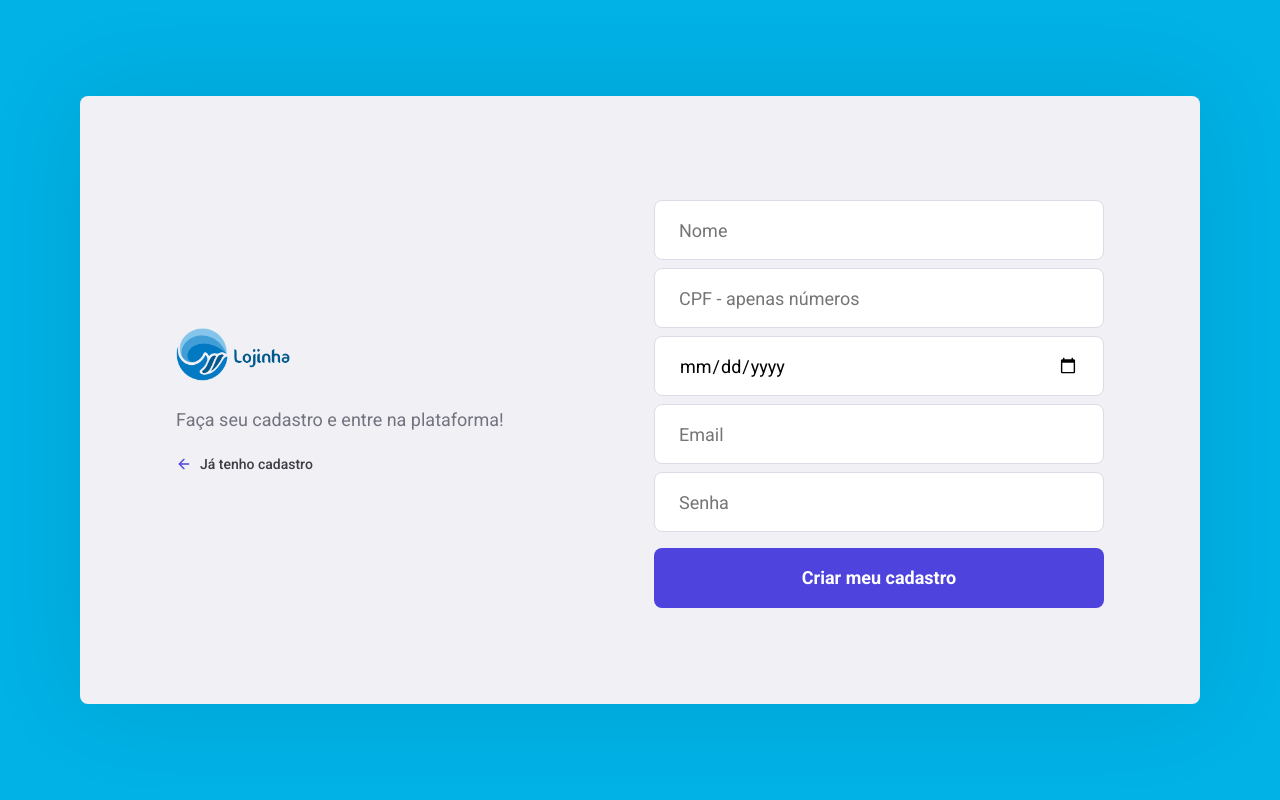
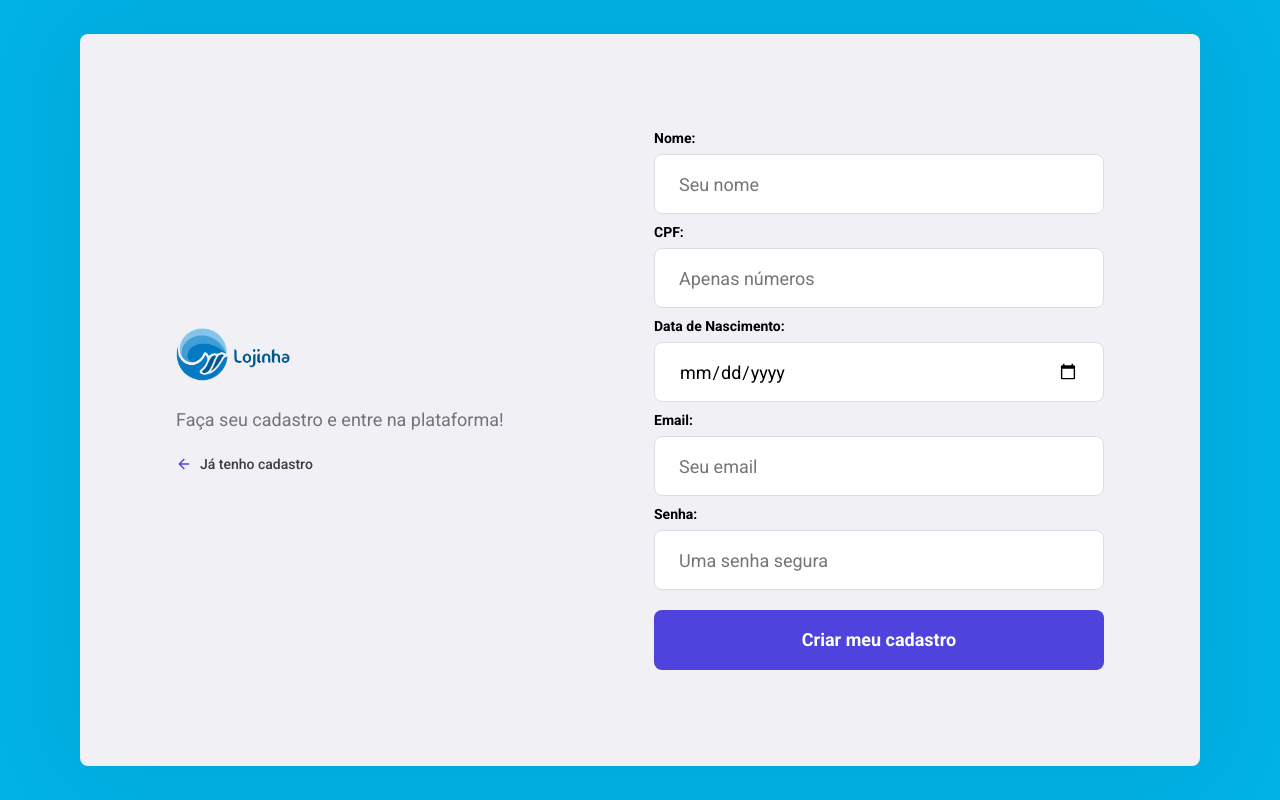
Before and after one commit to caiosales35/FrontEndLojinha, a React (Create React App) app: page /register in a window 1280 px wide. Built offline with nearby package versions, Linux system fonts and the light colour scheme.

Commit message:
Adicionando labels nos forms de login e cadastro

```diff
--- a/src/pages/Initial/index.js
+++ b/src/pages/Initial/index.js
@@ -34,9 +34,10 @@ function Initial() {
   return (
     <div className="logon-container initial-bg">
       <img src={initialImage} alt="lojinha" className="d-none d-sm-block" />
-      <section className="form text-center">
+      <section className="form">
         <img src={logoImage} alt="Logo Lojinha" />
         <form onSubmit={handleLogin}>
+          <label for="idEmail">Email:</label>
           <input
             type="email"
             placeholder="Seu email"
@@ -44,7 +45,9 @@ function Initial() {
             onChange={(e) => setEmail(e.target.value)}
             required
             autocomplete="email"
+            id="idEmail"
           />
+          <label for="idSenha">Senha:</label>
           <input
             type="password"
             placeholder="Sua senha"
@@ -52,6 +55,7 @@ function Initial() {
             onChange={(e) => setPassword(e.target.value)}
             required
             autocomplete="password"
+            id="idSenha"
           />
           <button className="button" type="submit">
             Entrar
--- a/src/pages/Initial/styles.css
+++ b/src/pages/Initial/styles.css
@@ -21,6 +21,10 @@
   width: 30%;
 }
 
+.logon-container section.form form {
+  text-align: left;
+}
+
 .logon-container img {
   padding: 15px;
   max-width: 596px;
--- a/src/pages/Register/index.js
+++ b/src/pages/Register/index.js
@@ -53,43 +53,61 @@ export default function Register() {
           </Link>
         </section>
         <form onSubmit={handleRegister}>
+          <label className="label" for="idName">
+            Nome:
+          </label>
           <input
-            placeholder="Nome"
+            placeholder="Seu nome"
             value={name}
             onChange={(e) => setName(e.target.value)}
             required
             autocomplete="name"
-            name="name"
+            id="idName"
           />
+          <label className="label" for="idCpf">
+            CPF:
+          </label>
           <input
             type="text"
-            placeholder="CPF - apenas números"
+            placeholder="Apenas números"
             value={cpf}
             onChange={(e) => setCpf(e.target.value)}
             required
+            id="idCpf"
           />
+          <label className="label" for="idNascimento">
+            Data de Nascimento:
+          </label>
           <input
             type="date"
-            placeholder="Data de nascimento"
             value={dateB}
             onChange={(e) => setDateB(e.target.value)}
             required
+            id="idNascimento"
           />
+          <label className="label" for="idEmail">
+            Email:
+          </label>
           <input
             type="email"
-            placeholder="Email"
+            placeholder="Seu email"
             value={email}
             onChange={(e) => setEmail(e.target.value)}
             required
             autocomplete="name"
+            id="idEmail"
           />
+          <label className="label" for="idSenha">
+            Senha:
+          </label>
           <input
             type="password"
-            placeholder="Senha"
+            placeholder="Uma senha segura"
             value={password}
             onChange={(e) => setPassword(e.target.value)}
             required
             autocomplete="new-password"
+            id="idSenha"
           />
           <button type="submit" className="button">
             Criar meu cadastro
--- a/src/pages/Register/styles.css
+++ b/src/pages/Register/styles.css
@@ -52,7 +52,14 @@
   color: black;
 }
 
+.label {
+  color: black;
+}
+
 @media (max-width: 700px) {
+  a {
+    margin-bottom: 30px;
+  }
   .register-container .content {
     flex-direction: column;
     justify-content: center;
--- a/src/pages/global.css
+++ b/src/pages/global.css
@@ -32,7 +32,8 @@ form input {
   border: 1px solid #dcdce6;
   border-radius: 8px;
   padding: 0 24px;
-  margin-top: 14px;
+  margin-top: 10px;
+  margin-bottom: 10px;
 }
 
 form textarea {
@@ -48,6 +49,11 @@ form textarea {
   resize: vertical;
 }
 
+form label {
+  color: #fff;
+  font-weight: bold;
+}
+
 .button {
   width: 100%;
   height: 60px;
@@ -56,7 +62,7 @@ form textarea {
   border-radius: 8px;
   color: #ffff;
   font-weight: 700;
-  margin-top: 16px;
+  margin-top: 10px;
   display: inline-block;
   text-align: center;
   text-decoration: none;
```
Also changed, not shown: 1 other file (tests, documents, lock files or other folders).
